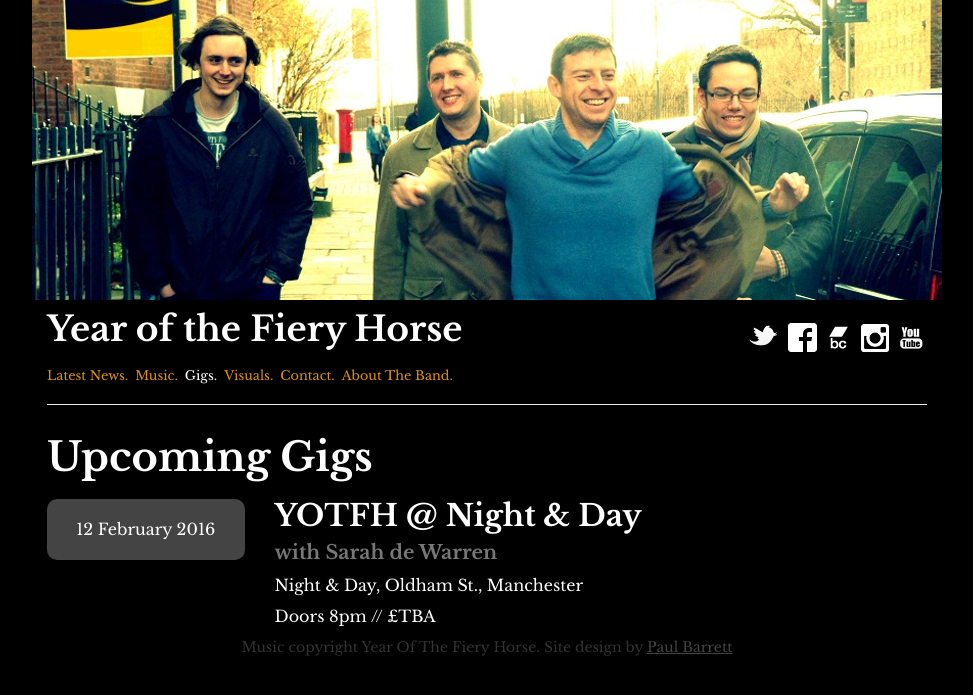
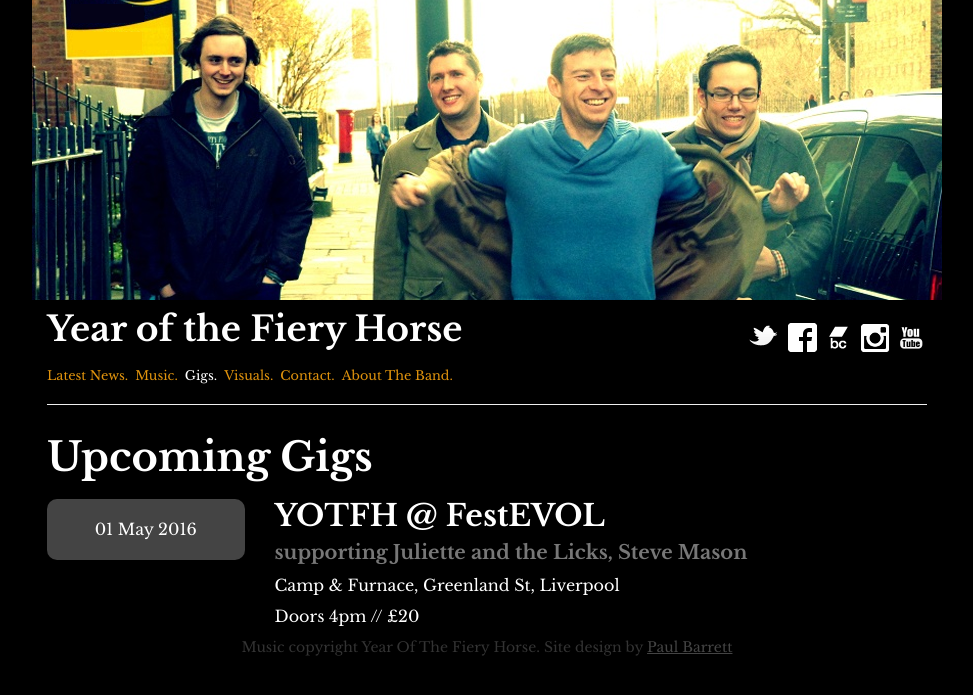
Before and after one commit to PaulBarrett79/yotfh, a Jekyll site: the page built from gigs.html, in a window 1280 px wide. Shown: the top 695 px of the page, without its empty margins (153-1126 px from the left). Built offline with Jekyll 4.4.1, drawn with Linux system fonts in a browser that asks for light colours; nearby versions of some CDN libraries; library files that are not in the unit come from our copies.

Commit message:
FestEVOL announcement

```diff
--- a/_config.yml
+++ b/_config.yml
@@ -12,16 +12,24 @@
 # Build settings
 markdown: kramdown
 gigs:
- - title: "YOTFH @ Night & Day"
-   location: "Night & Day, Oldham St., Manchester"
-   date: "2016-02-12"
-   doors: "8pm"
-   with: Sarah de Warren
-   tax: "£TBA"
-   url: "https://www.facebook.com/events/1073131469387205/"
+ - title: "YOTFH @ FestEVOL"
+   location: "Camp & Furnace, Greenland St, Liverpool"
+   date: "2016-05-01"
+   doors: "4pm"
+   supporting: "Juliette and the Licks, Steve Mason"
+   tax: "£20"
+   url: "https://www.facebook.com/events/558446067651173/"
 
  # - title: ''
  #   nogigs: 'nogigs'
+
+ # - title: "YOTFH @ Night & Day"
+ #   location: "Night & Day, Oldham St., Manchester"
+ #   date: "2016-02-12"
+ #   doors: "8pm"
+ #   with: Sarah de Warren
+ #   tax: "£TBA"
+ #   url: "https://www.facebook.com/events/1073131469387205/"
 
  # - title: "YOTFH @ Leaf"
  #   location: "Leaf, Bold St., Liverpool"
```
